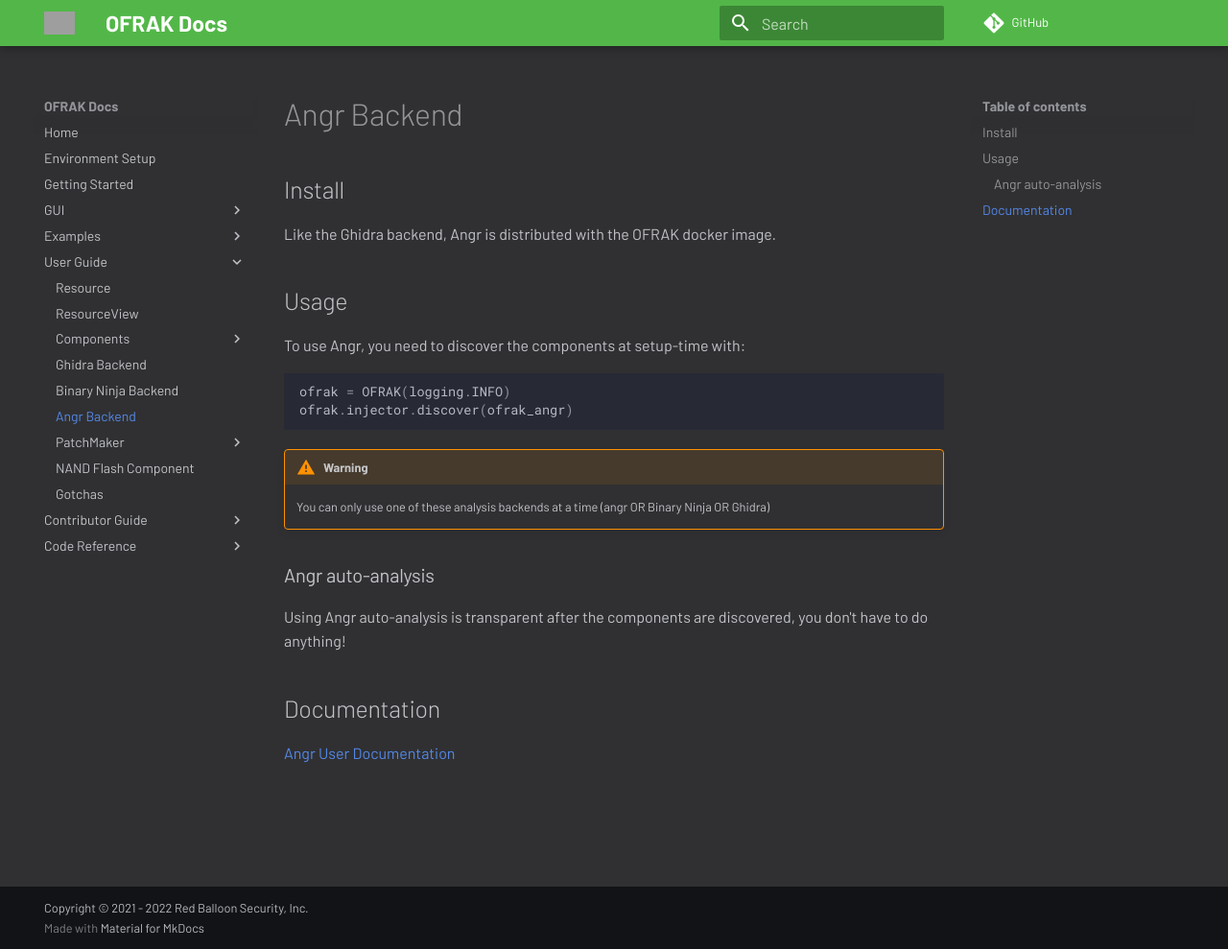
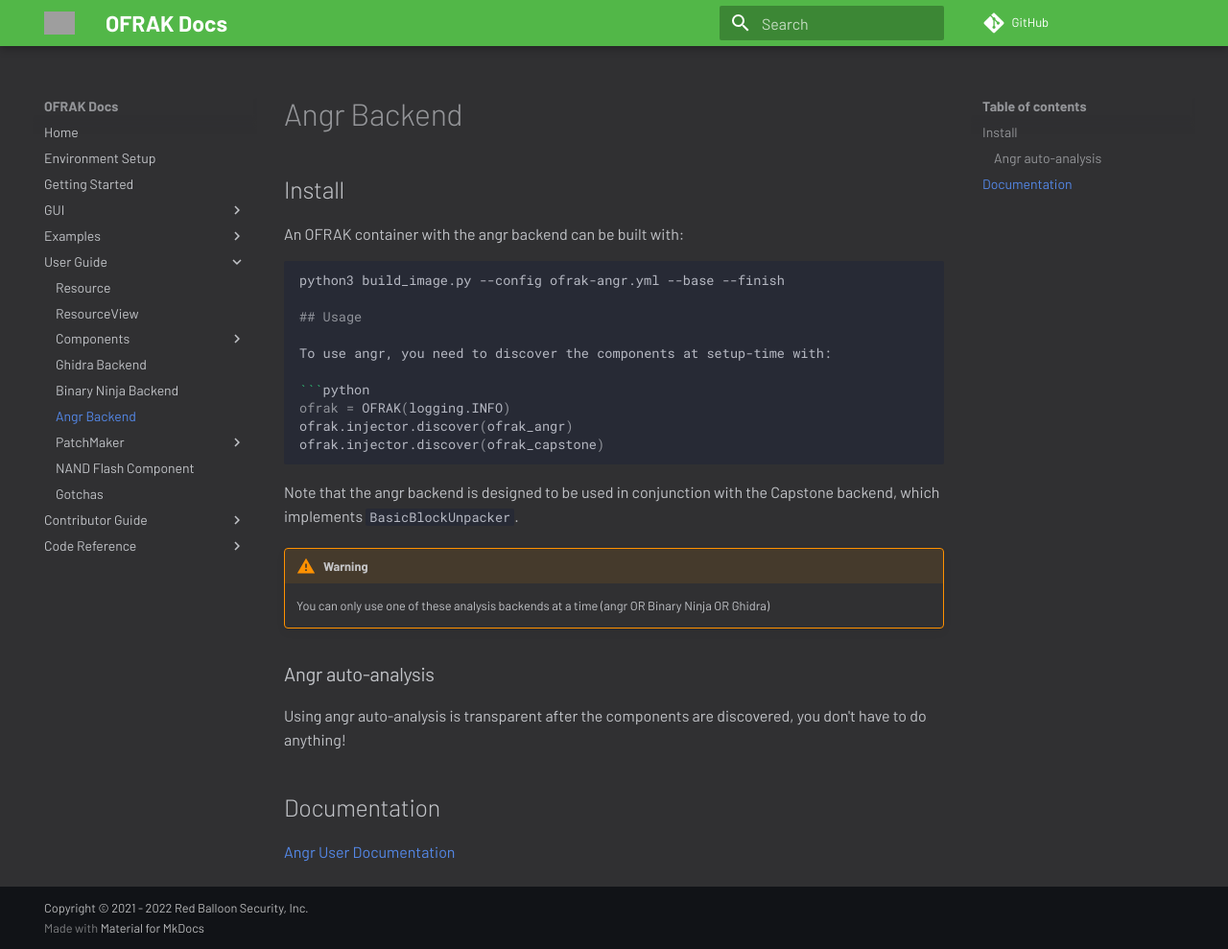
Before and after one commit to redballoonsecurity/ofrak, an MkDocs documentation site: the page built from docs/user-guide/angr.md, in a window 1280 px wide and 989 px high. Shown: the whole window at 96% size. Built offline with MkDocs 1.6.1 and Material for MkDocs 9.7.7, drawn with Linux system fonts in a browser that asks for light colours; comment, search, counter and statistics services are not loaded; grey boxes are pictures that could not be loaded.

Commit message:
Apply suggestions from code review

````diff
--- a/docs/user-guide/angr.md
+++ b/docs/user-guide/angr.md
@@ -2,23 +2,28 @@
 
 ## Install
 
-Like the Ghidra backend, Angr is distributed with the OFRAK docker image.
+An OFRAK container with the angr backend can be built with:
+```bash
+python3 build_image.py --config ofrak-angr.yml --base --finish
 
 ## Usage
 
-To use Angr, you need to discover the components at setup-time with:
+To use angr, you need to discover the components at setup-time with:
 
 ```python
 ofrak = OFRAK(logging.INFO)
 ofrak.injector.discover(ofrak_angr)
+ofrak.injector.discover(ofrak_capstone)
 ```
+
+Note that the angr backend is designed to be used in conjunction with the Capstone backend, which implements `BasicBlockUnpacker`.
 
 !!! warning
     You can only use one of these analysis backends at a time (angr OR Binary Ninja OR Ghidra)
 
 ### Angr auto-analysis
 
-Using Angr auto-analysis is transparent after the components are discovered, you don't
+Using angr auto-analysis is transparent after the components are discovered, you don't
 have to do anything!
 
 ## Documentation
````
